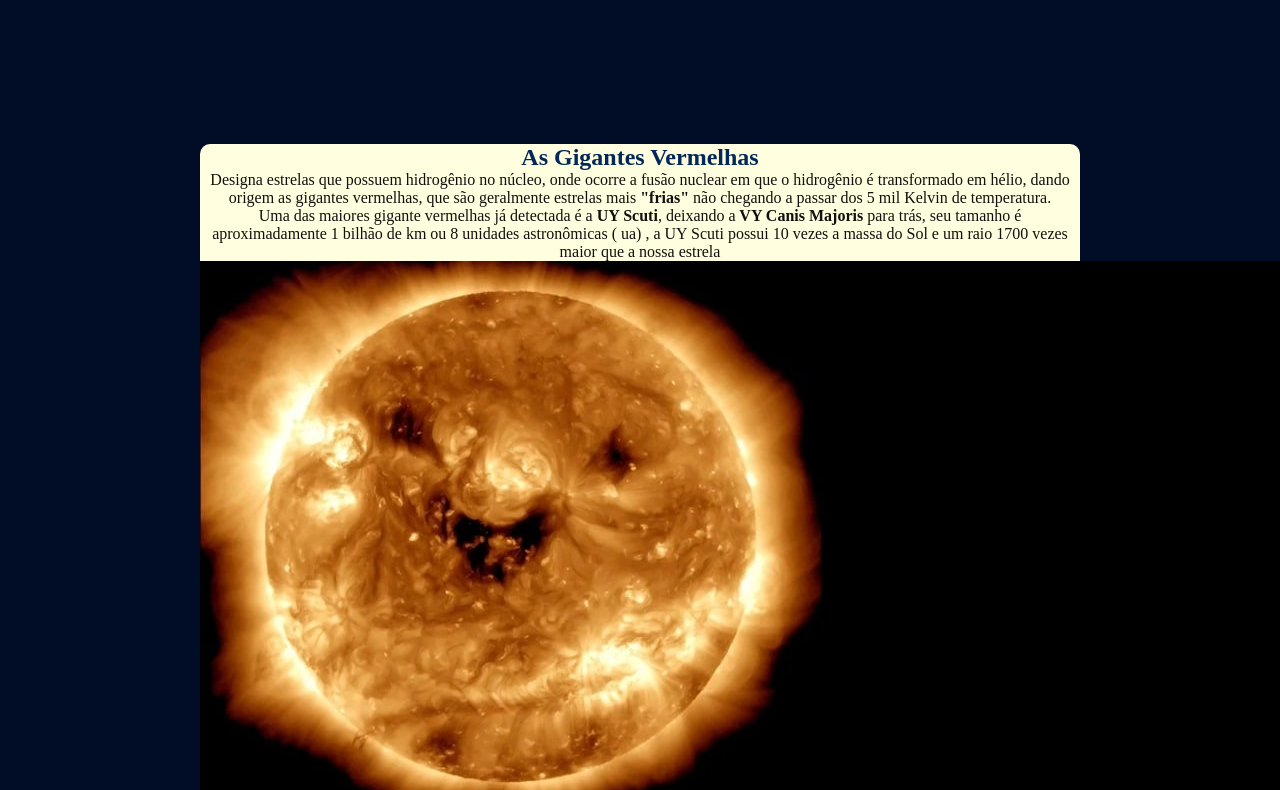
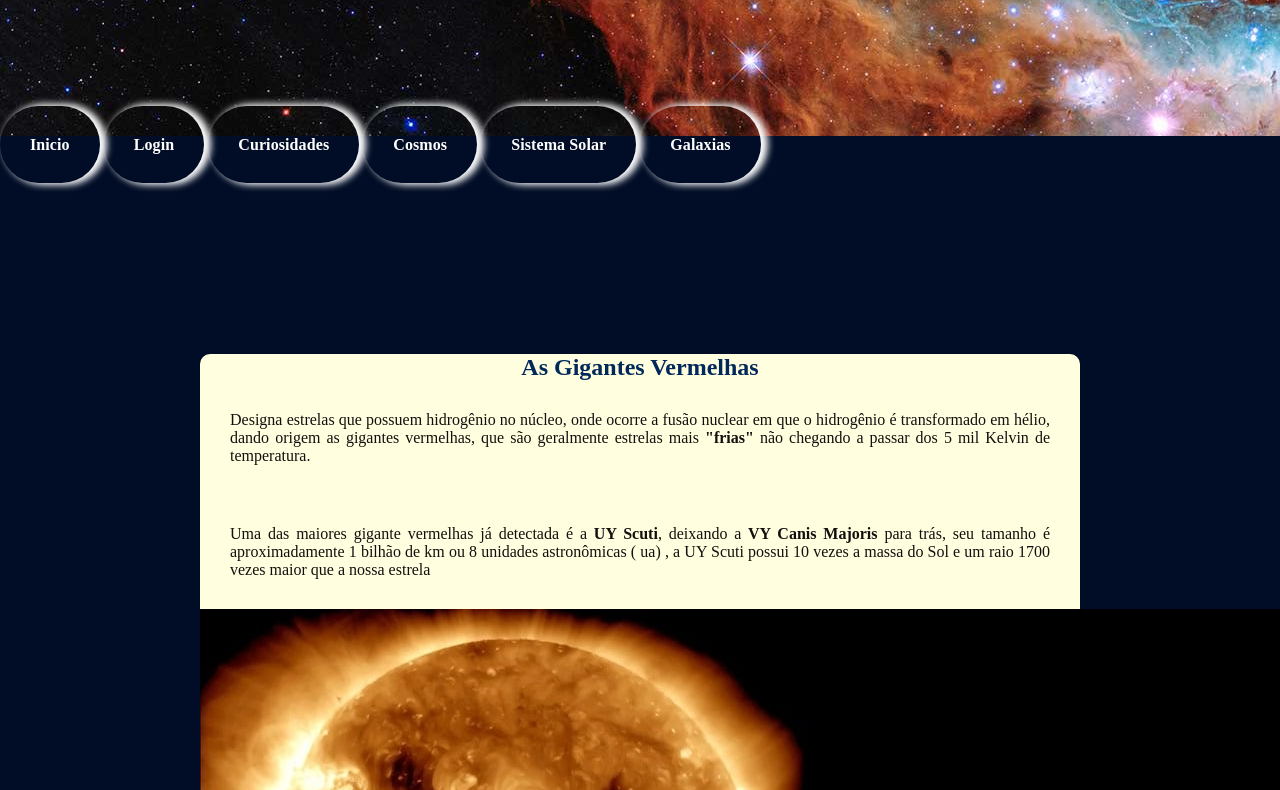
Before and after one commit to MariCassano/site-novo, a plain HTML site: page site/site2/index.html in a window 1280 px wide. Shown: the part 233-1023 px from the top of the page. Drawn offline with Linux system fonts and the light colour scheme; a web font is replaced by a local one.

Commit message:
Add files via upload

```diff
--- a/site/site2/index.html
+++ b/site/site2/index.html
@@ -39,12 +39,12 @@
     </header>
 
     <ul>
-        <li><a href="index1.html" target="_blank"> Inicio</a></li>
-        <li><a href="login.html" target="_blank">Login</a></li>
-        <li><a href="index.html" target="_blank"> Curiosidades</a></li>
-        <li><a href="https://apod.nasa.gov/apod/astropix.html" target="_blank"> Cosmos</a></li>
-        <li><a href="https://solarsystem.nasa.gov/planets/overview/" target="_blank"> Sistema Solar</a></li>
-        <li><a href="https://hubblesite.org/" target="_blank">Galaxias</a></li>
+        <a href="index1.html" target="_blank"> Inicio</a>
+        <a href="login.html" target="_blank">Login</a>
+        <a href="index.html" target="_blank"> Curiosidades</a>
+        <a href="https://apod.nasa.gov/apod/astropix.html" target="_blank"> Cosmos</a>
+        <a href="https://solarsystem.nasa.gov/planets/overview/" target="_blank"> Sistema Solar</a>
+        <a href="https://hubblesite.org/" target="_blank">Galaxias</a>
 
 
     </ul>
--- a/site/site2/style2.css
+++ b/site/site2/style2.css
@@ -1,3 +1,4 @@
+
 @import url('https://fonts.googleapis.com/css2?family= Playfair :wght@300 & display=swap');
 @import url('https://fonts.googleapis.com/css2? family= Abril+Fatface & family= Playfair:wght@300 & display=swap');
 
@@ -23,9 +24,35 @@
 div{
     box-shadow: 5px 5px 6px 2px gray;
 }
+header{
+    padding: 150px;
+    background-image: url(STSCI-H-p2016-slideshow-2400x1200.png);
+}
+nav > a :hover{
+    display: flex;
+    text-align:right;
+}
 main{
     background-color: lightyellow;
     margin: 200px;
     border-radius: 10px;
     text-align: center;
 }
+ul > a{
+    padding: 30px;
+    letter-spacing: 0.1px;
+    color: white;
+    text-decoration: none;
+    font-weight: bold;
+    border-radius: 50px;
+    box-shadow: 5px 0px 7px 2px;
+
+}
+p{
+    text-align: justify;
+    padding: 30px;
+}
+footer{
+    padding: 200px;
+    background-color: rgb(255, 255, 255);
+}
```
Also changed, not shown: site/Foguete-Animacao-main/240999788-dc8d6ec8-dca5-409a-ab13-c6390760f1eb.png (added).
